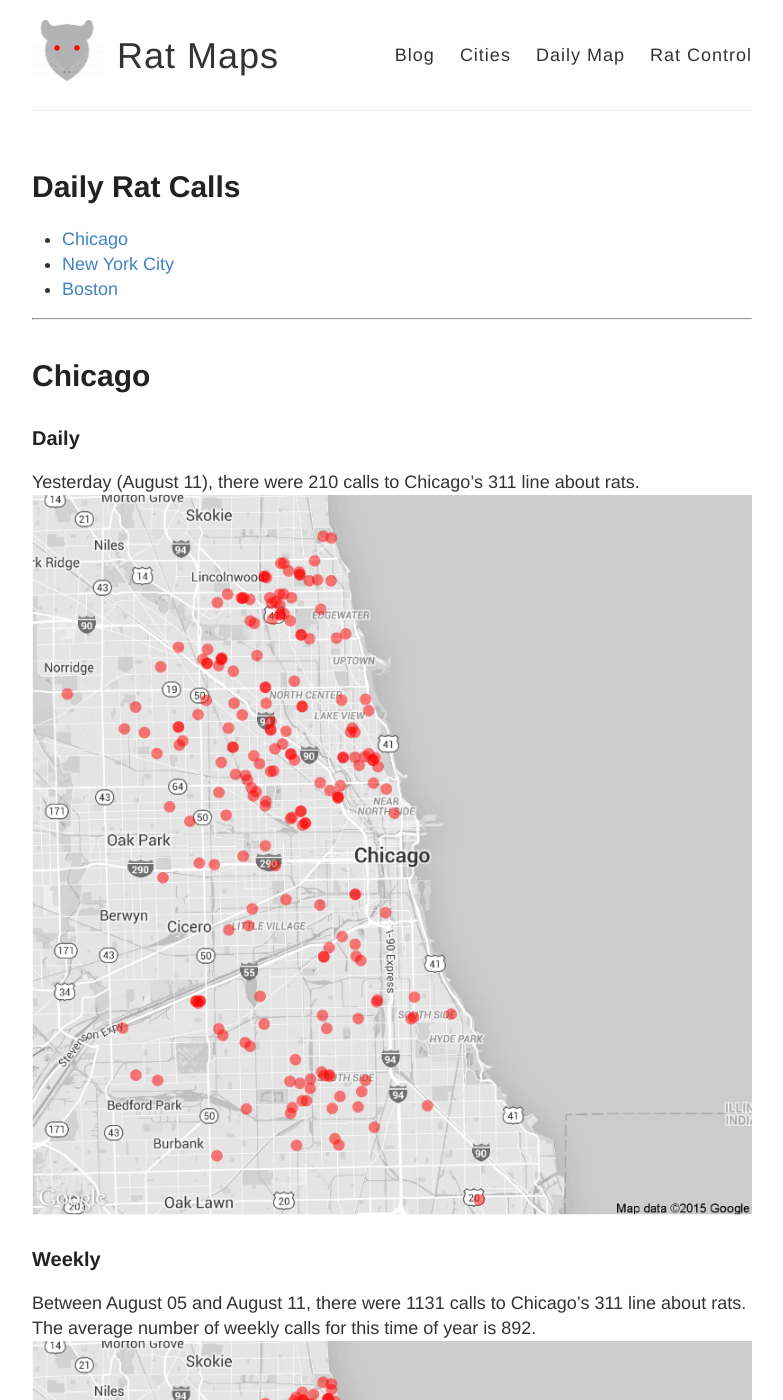
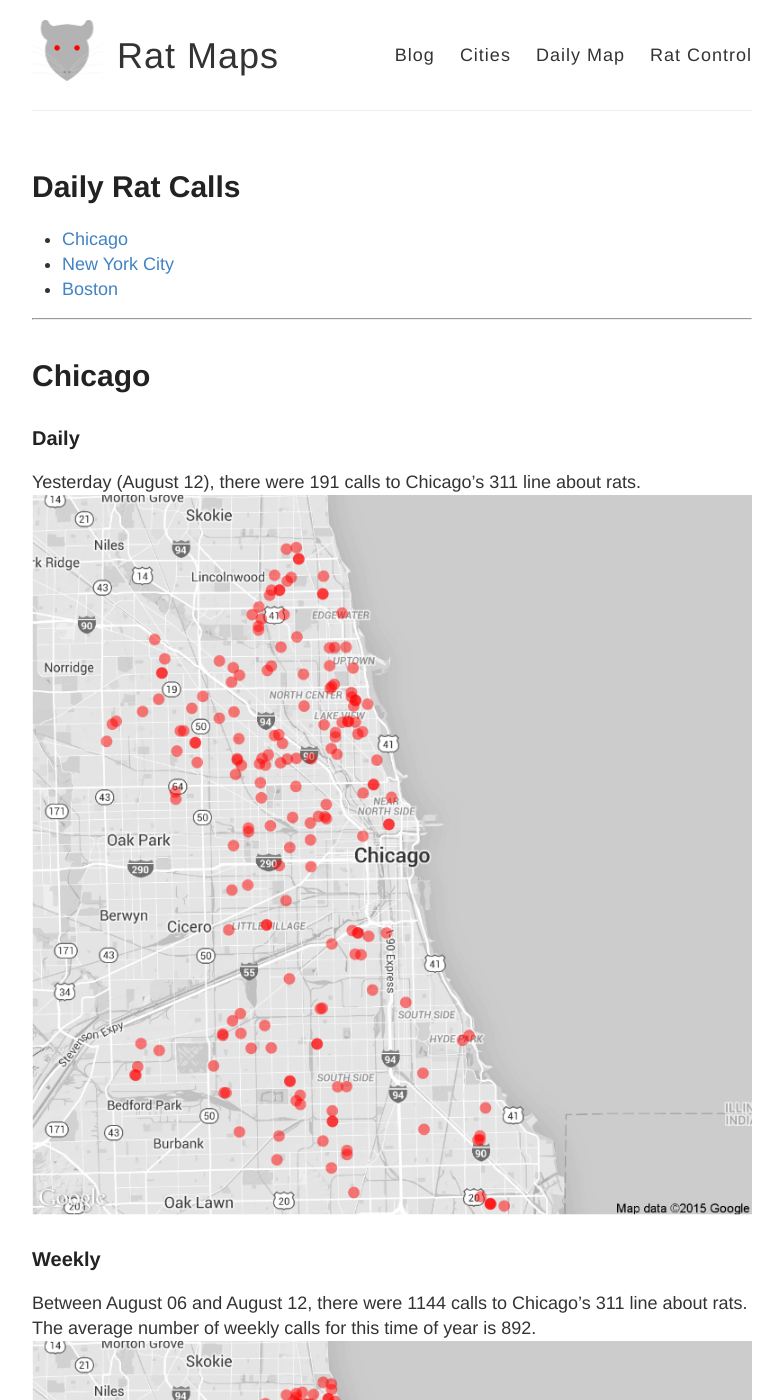
Before and after one commit to DanielHadley/ratmaps, a Jekyll site: the page built from daily.md, in a window 1280 px wide and 1400 px high. Shown: the whole window, without its empty margins (248-1031 px from the left). Built offline with Jekyll 4.4.1, drawn with Linux system fonts in a browser that asks for light colours; comment, search, counter and statistics services are not loaded; some of the changed text lies outside the part shown.

Commit message:
Daily Maps

```diff
--- a/daily.md
+++ b/daily.md
@@ -15,22 +15,22 @@
 
 ### Daily
 
-Yesterday (August 11), there were 210 calls to Chicago's 311 line about rats.
+Yesterday (August 12), there were 191 calls to Chicago's 311 line about rats.
 ![Chicago rat calls to 311 weekly map]({{ site.cityimages }}/daily/Chicago_Rat_Map_Daily.png)
 
 ### Weekly
-Between August 05 and August 11, there were 1131 calls to Chicago's 311 line about rats. The average number of weekly calls for this time of year is 892.
+Between August 06 and August 12, there were 1144 calls to Chicago's 311 line about rats. The average number of weekly calls for this time of year is 892.
 ![Chicago rat calls to 311 weekly map]({{ site.cityimages }}/daily/Chicago_Rat_Map_Weekly.png)
 ***
 # New York City <a id="nyc"><a>
 
 ### Daily
 
-Yesterday (August 11), there were 0 calls to New York City's 311 line about rats.
+Yesterday (August 12), there were 0 calls to New York City's 311 line about rats.
 ![NYC rat calls to 311 weekly map]({{ site.cityimages }}/daily/NYC_Rat_Map_Daily.png)
 
 ### Weekly
-Between August 05 and August 11, there were 0 calls to New York City's 311 line about rats. The average number of weekly calls for this time of year is 276.
+Between August 06 and August 12, there were 0 calls to New York City's 311 line about rats. The average number of weekly calls for this time of year is 276.
 ![NYC rat calls to 311 weekly map]({{ site.cityimages }}/daily/NYC_Rat_Map_Weekly.png)
 
 Each red dot represents one call about a rat seen in that location. The dots are transparent, so multiple calls from one location will be seen as a solid dot. The usual caveats apply: more calls do not necessarily mean that there are more rats in that location than other parts of the city. A cluster of dots could indicate that one resident is unusually vocal about rodents in his or her neighborhood. Also, more densely populated neighborhoods tend to make more calls to 311.
```
Also changed, not shown: images/pages/daily/Chicago_Rat_Map_Daily.png, images/pages/daily/Chicago_Rat_Map_Weekly.png, images/pages/daily/NYC_Rat_Map_Daily.png, images/pages/daily/NYC_Rat_Map_Weekly.png.
